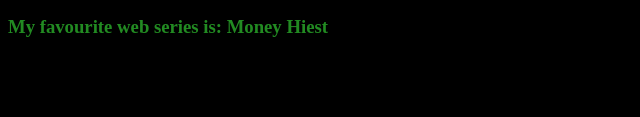
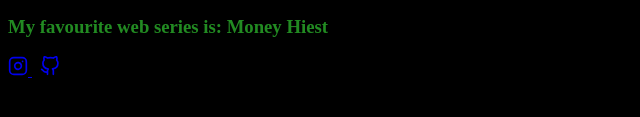
Before and after one commit to deepakmalikk/Deepakk-site, a plain HTML site: page index.html in a window 1280 px wide. Shown: the part 379-496 px from the top of the page, 0-640 px from the left. Drawn offline with Linux system fonts and the light colour scheme.

Commit message:
Added Style And links

```diff
--- a/index.html
+++ b/index.html
@@ -28,6 +28,9 @@
 
 
         }
+        a{
+            padding-right: 0.5rem;
+        }
 
     </style>
 </head>
@@ -43,6 +46,14 @@
     <h3>I'm doing BCA</h3>
     <h3>My favourite movies are: Extracrtion,Dil bechara,3 Idiots and many more </h3>
     <h3>My favourite web series is: Money Hiest</h3>
+     <a href="https://www.instagram.com/malikdeepak09/">
+        <svg xmlns="http://www.w3.org/2000/svg" width="20" height="20" viewBox="0 0 24 24" fill="none" stroke="currentColor" stroke-width="2" stroke-linecap="round" stroke-linejoin="round"><rect x="2" y="2" width="20" height="20" rx="5" ry="5"></rect><path d="M16 11.37A4 4 0 1 1 12.63 8 4 4 0 0 1 16 11.37z"></path><line x1="17.5" y1="6.5" x2="17.51" y2="6.5"></line></svg>
+
+    </a>
+    <a href="https://github.com/deepakmalikk">
+        <svg xmlns="http://www.w3.org/2000/svg" width="20" height="20" viewBox="0 0 24 24" fill="none" stroke="currentColor" stroke-width="2" stroke-linecap="round" stroke-linejoin="round"><path d="M9 19c-5 1.5-5-2.5-7-3m14 6v-3.87a3.37 3.37 0 0 0-.94-2.61c3.14-.35 6.44-1.54 6.44-7A5.44 5.44 0 0 0 20 4.77 5.07 5.07 0 0 0 19.91 1S18.73.65 16 2.48a13.38 13.38 0 0 0-7 0C6.27.65 5.09 1 5.09 1A5.07 5.07 0 0 0 5 4.77a5.44 5.44 0 0 0-1.5 3.78c0 5.42 3.3 6.61 6.44 7A3.37 3.37 0 0 0 9 18.13V22"></path></svg>
+
+    </a>
 
 </body>
 </html>
```
